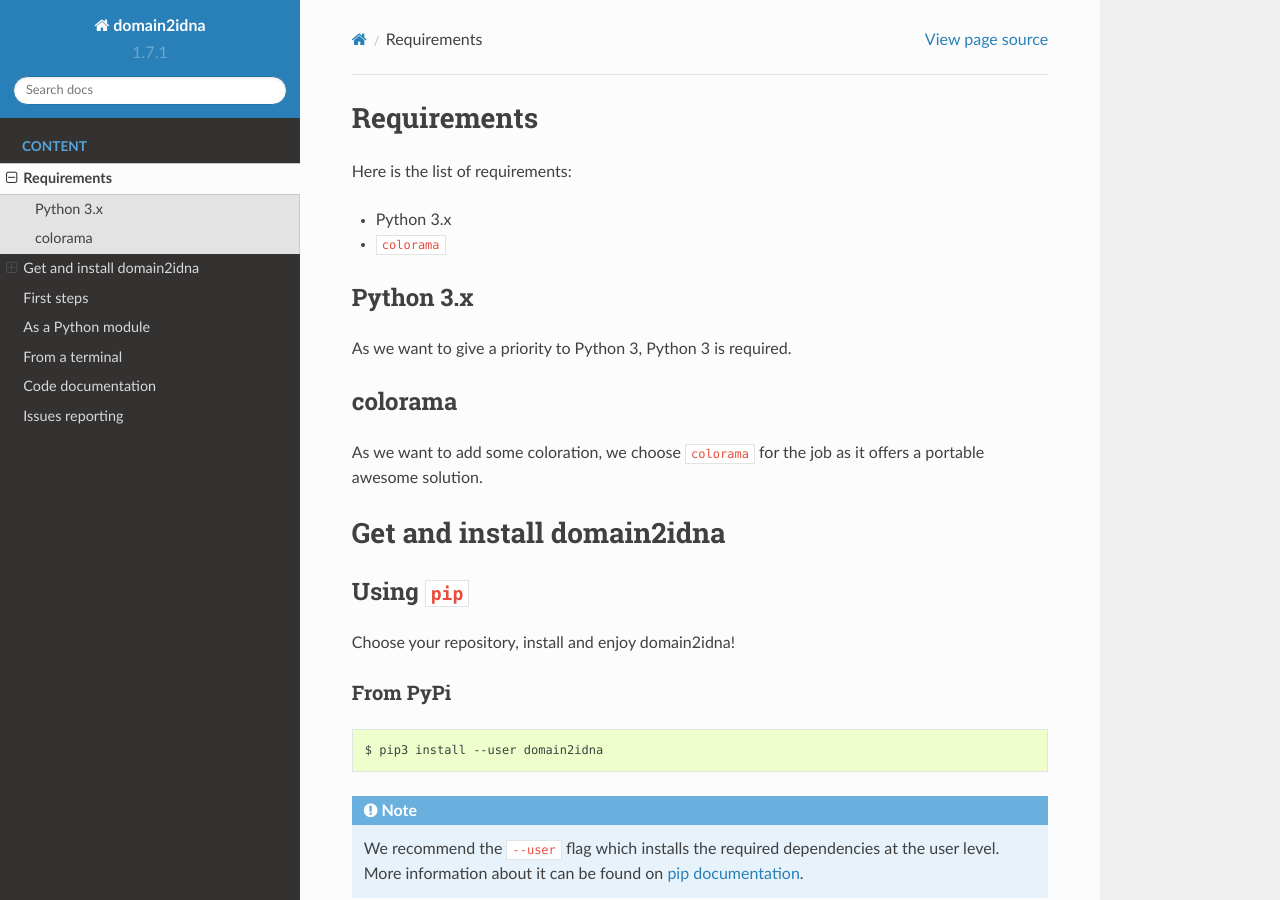
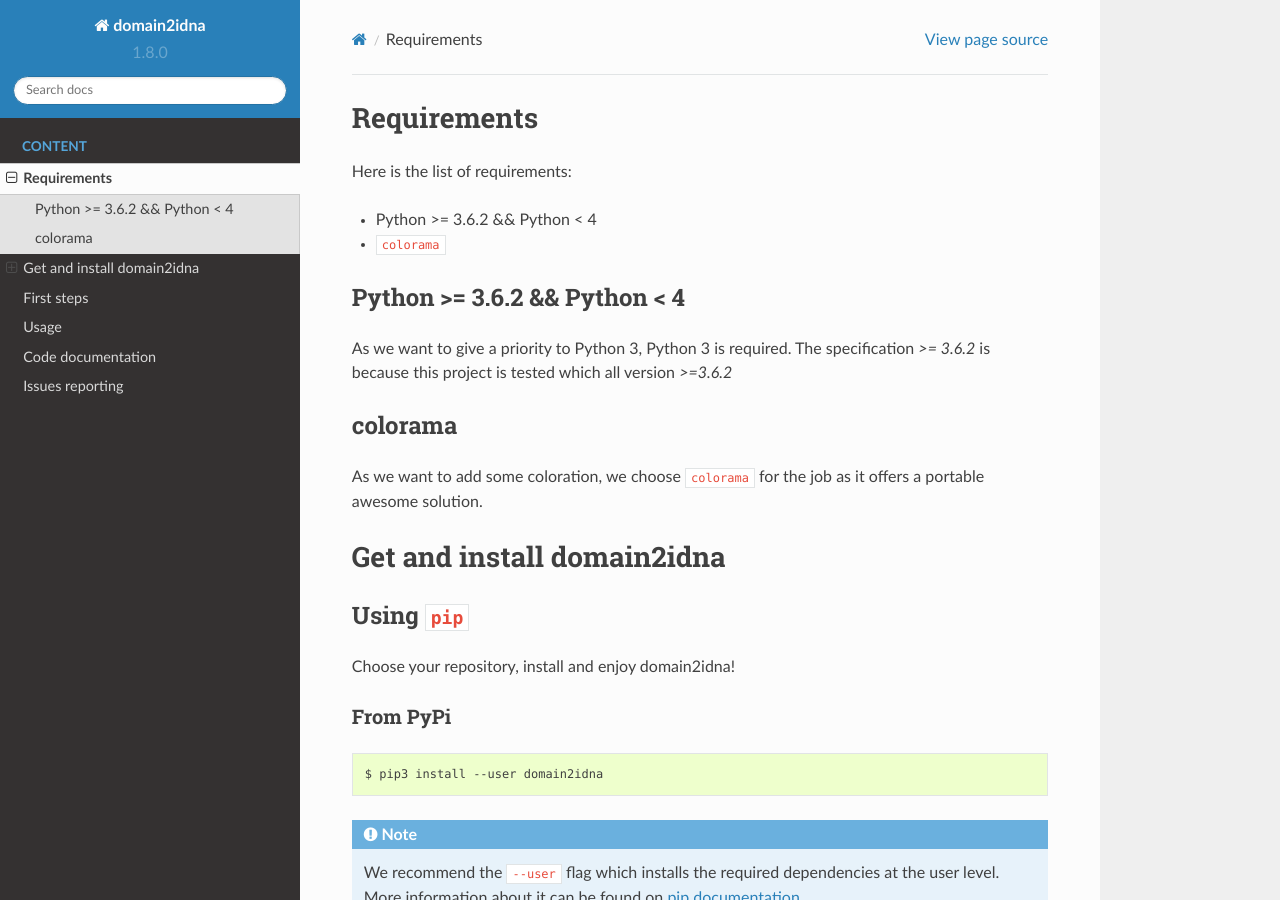
Before and after one commit to PyFunceble/domain2idna, a Sphinx documentation site: the page built from docs/installation.rst, in a window 1280 px wide and 900 px high. Built offline with Sphinx 7.4.7 and the Read the Docs theme 2.0.0, drawn with Linux system fonts in a browser that asks for light colours.

Commit message:
Introduction of 1.8.0
* Drop official support and tests for Python<3.6.2.
* Update documentation

```diff
--- a/docs/installation.rst
+++ b/docs/installation.rst
@@ -3,13 +3,14 @@
 
 Here is the list of requirements:
 
--   Python 3.x
+-   Python >= 3.6.2  && Python < 4
 -   :code:`colorama`
 
-Python 3.x
-----------
+Python >= 3.6.2  && Python < 4
+------------------------------
 
-As we want to give a priority to Python 3, Python 3 is required.
+As we want to give a priority to Python 3, Python 3 is required. The specification `>= 3.6.2` is because
+this project is tested which all version `>=3.6.2`
 
 colorama
 --------
--- a/docs/usage.rst
+++ b/docs/usage.rst
@@ -1,5 +1,8 @@
+Usage
+=====
+
 As a Python module
-==================
+------------------
 
 Here's an example which show us how domain2idna can be used a python module.
 
@@ -34,7 +37,7 @@
     print( "Converted domain: %s" % domain2idna(DOMAINS[0]))
 
 From a terminal
-===============
+---------------
 
 Here is the list of available command when calling :code:`domain2idna` from a terminal.
 
--- a/domain2idna/__init__.py
+++ b/domain2idna/__init__.py
@@ -54,7 +54,7 @@
 from .core import Core
 from .helpers import File
 
-VERSION = "1.7.1"
+VERSION = "1.8.0"
 
 
 def get(domain_to_convert):
--- a/setup.py
+++ b/setup.py
@@ -85,6 +85,7 @@
 setup(
     name="domain2idna",
     version=_get_version(),
+    python_requires=">=3.6.2, <4",
     description="A tool to convert a domain or a file with a list of domain to the "
     "famous IDNA format.",
     long_description=_get_long_description(),
```
Also changed, not shown: other parts of docs/installation.rst (+0 -2 lines), .travis.yml.
